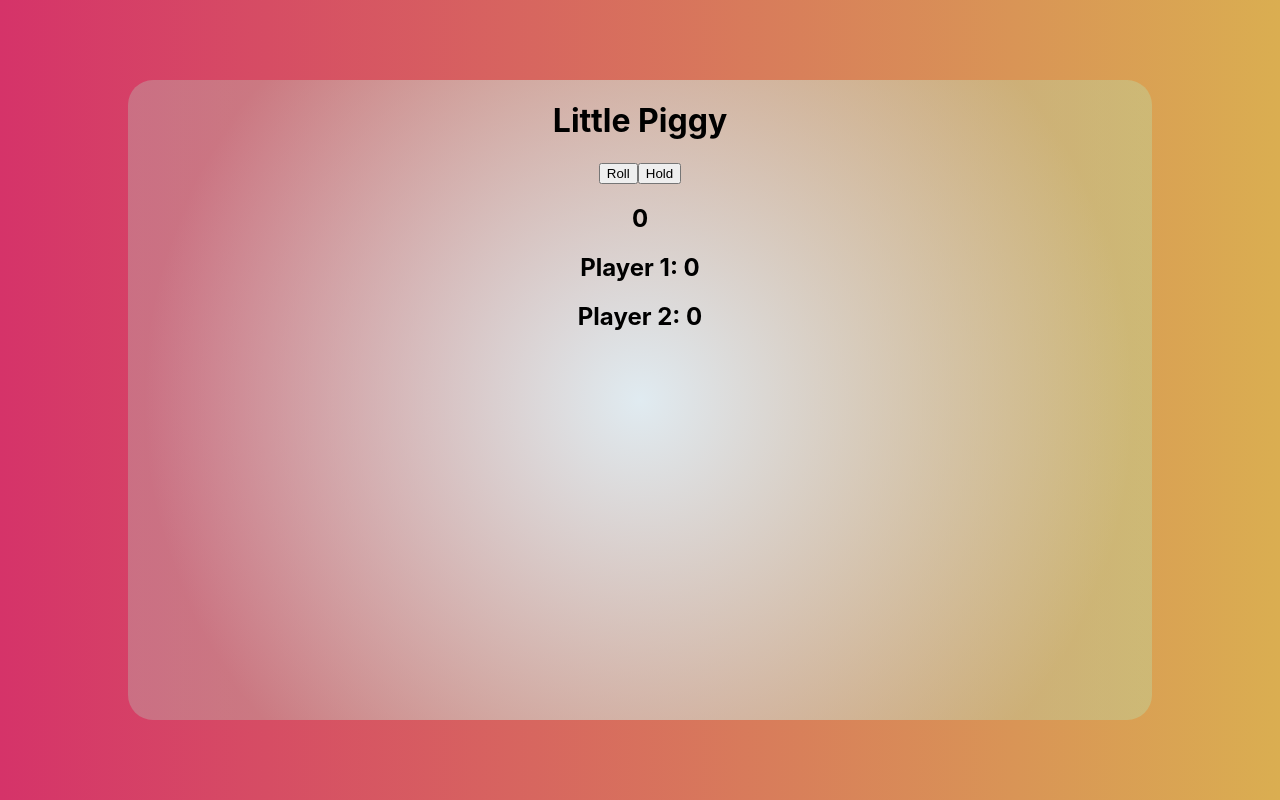
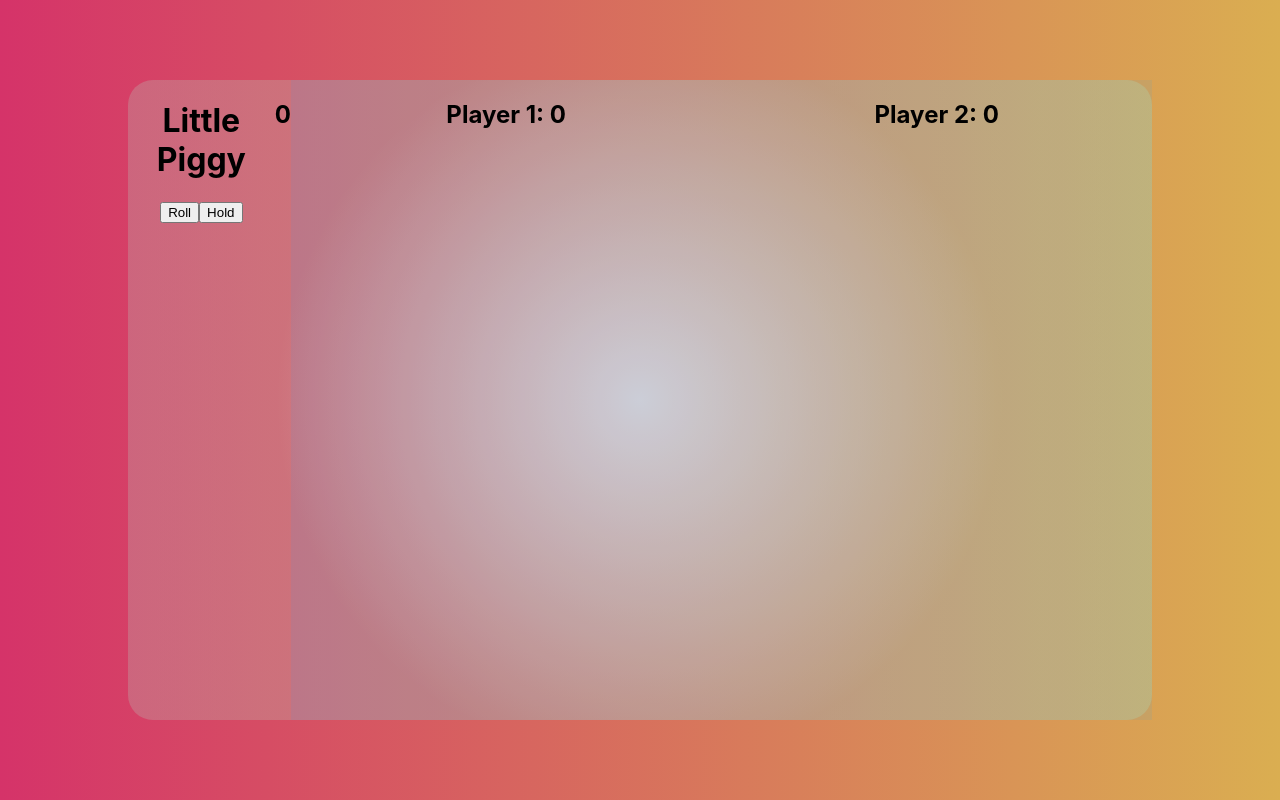
Before and after one commit to JarrodKane/little-piggy, a React (Create React App) app: page / in a window 1280 px wide. Built offline with nearby package versions, Linux system fonts and the light colour scheme.

Commit message:
css for the board

```diff
--- a/src/Board.jsx
+++ b/src/Board.jsx
@@ -3,17 +3,27 @@ import Die from "./Die";
 import styled from "styled-components";
 
 const GameBoard = styled.div`
+  display: flex;
   width: 80vw;
   height: 80%;
   text-align: center;
   margin: auto;
   background: radial-gradient(
     circle,
-    rgba(224, 235, 241, 1) 0%,
-    rgba(170, 255, 218, 0.24990665211397056) 82%
+    rgba(224, 235, 241, 0.8) 0%,
+    rgba(170, 255, 218, 0.2) 60%
   );
   border-radius: 25px;
   padding: 5rm;
+`;
+
+const Sides = styled.div`
+  background: rgba(41, 159, 238, 0.1);
+  width: 50%;
+  z-index: 2;
+`;
+const MainContent = styled.div`
+  z-index: 1;
 `;
 
 // This function sets up the basic game
@@ -26,6 +36,7 @@ function Board() {
   const [dice, setDice] = useState(1);
   const [game, setGame] = useState(false);
   const [win, setWin] = useState(false);
+
   // The game is only ever set to False for playing when the game starts, after that dice are shown
 
   // This is the button that rolls a dice, it selects a number between 1-6
@@ -74,13 +85,20 @@ function Board() {
 
   return (
     <GameBoard>
-      <h1>Little Piggy</h1>
-      <button onClick={btnRoll}> Roll</button>
-      <button onClick={btnHold}> Hold</button>
+      <MainContent>
+        <h1>Little Piggy</h1>
+        <button onClick={btnRoll}> Roll</button>
+        <button onClick={btnHold}> Hold</button>
+      </MainContent>
+
+      <Die num={dice} gamePlaying={game} />
       <h2>{round}</h2>
-      <h2>Player 1: {score[0]}</h2>
-      <h2>Player 2: {score[1]}</h2>
-      <Die num={dice} gamePlaying={game} />
+      <Sides>
+        <h2>Player 1: {score[0]}</h2>
+      </Sides>
+      <Sides>
+        <h2>Player 2: {score[1]}</h2>
+      </Sides>
     </GameBoard>
   );
 }
```
